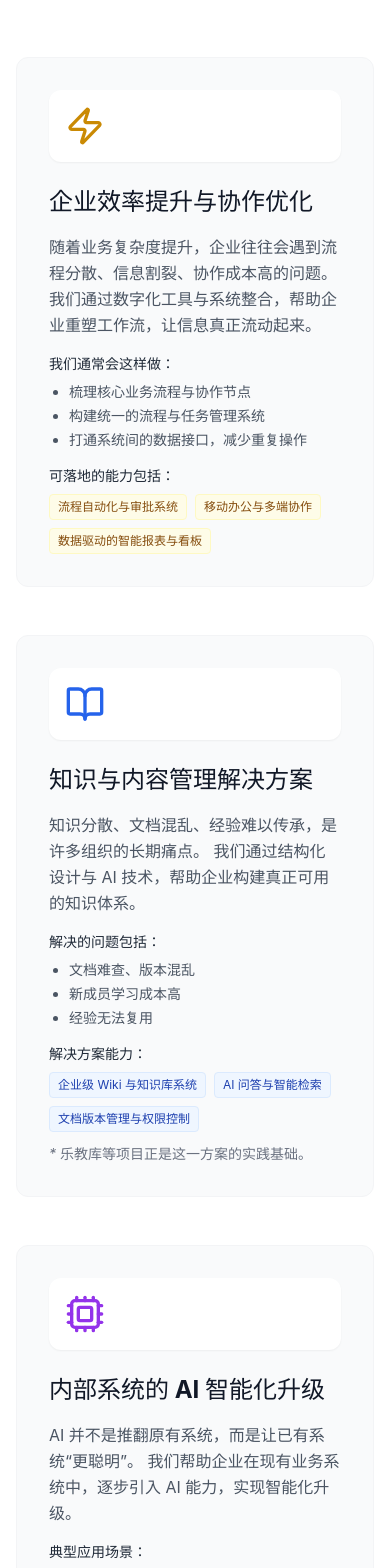
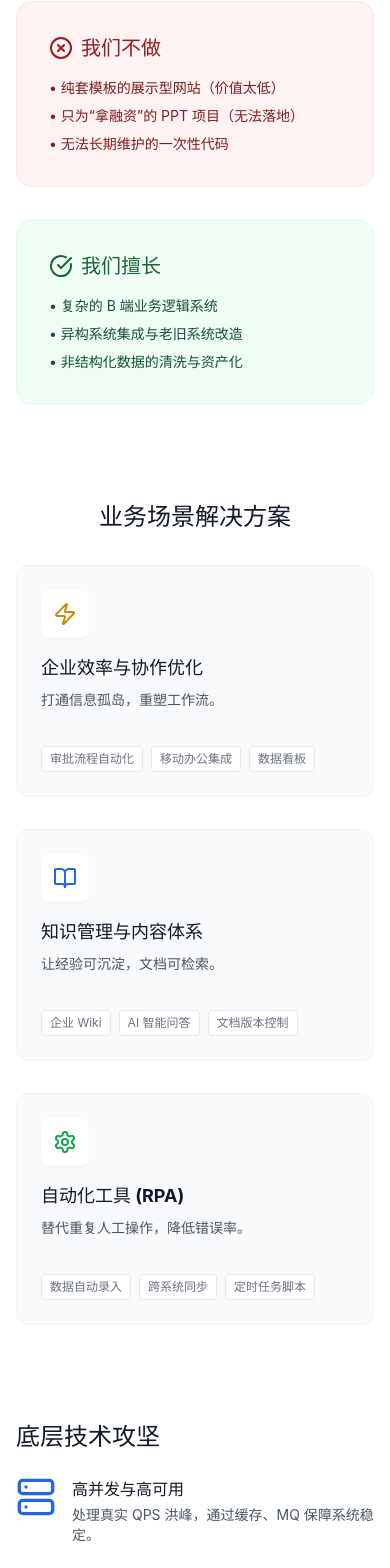
Before and after one commit to lekeopen/lekee-official-site, a React (Vite) app: page /solutions in a window 390 px wide. Shown: the part 401-1969 px from the top of the page. Built offline with nearby package versions, Linux system fonts and the light colour scheme.

Commit message:
refactor: optimize B-side content layout and footer logo size

```diff
--- a/src/components/layout/Footer.tsx
+++ b/src/components/layout/Footer.tsx
@@ -13,7 +13,7 @@ const Footer: React.FC = () => {
           {/* Col 1: Brand Info */}
           <div className="space-y-4">
             <Link to="/" className="block">
-              <img src="/logo_footer.png" alt="乐可开源" className="h-16 w-auto object-contain brightness-0 invert opacity-90 hover:opacity-100 transition-opacity" />
+              <img src="/logo_footer.png" alt="乐可开源" className="h-20 w-auto object-contain brightness-0 invert opacity-90 hover:opacity-100 transition-opacity" />
             </Link>
             <p className="text-gray-400 text-sm leading-relaxed">
               专注 AI 与复杂系统工程实践的技术团队，通过技术创新为客户创造价值。
--- a/src/pages/Services.tsx
+++ b/src/pages/Services.tsx
@@ -1,154 +1,121 @@
 import React from 'react';
-import { Brain, Code, Server, Layout, Database, Shield } from 'lucide-react';
+import { Rocket, RefreshCw, Bot, Code, Database, Shield, Layout, Server, Smartphone } from 'lucide-react';
 import SEOMeta from '../components/common/SEOMeta';
 
 const Services: React.FC = () => {
-  const services = [
+  // 核心业务方向 (New)
+  const coreServices = [
     {
-      icon: <Brain className="w-8 h-8 text-blue-600" />,
-      title: 'AI 应用与智能体',
-      description: (
-        <>
-          <p className="mb-4">面向真实业务场景，基于大语言模型与智能体技术，为个人、团队及企业定制 <strong>可落地、可维护</strong> 的 AI 应用。</p>
-          <div className="space-y-2 text-sm">
-            <p className="font-semibold text-gray-800">适用场景：</p>
-            <ul className="list-disc pl-5 space-y-1">
-              <li>企业内部知识库 / 智能问答</li>
-              <li>智能客服与自动回复系统</li>
-              <li>自动化流程 Agent（信息整理、任务执行）</li>
-              <li>私有化 AI 应用与定制模型接入</li>
-            </ul>
-            <p className="font-semibold text-gray-800 mt-2">交付结果：</p>
-            <p>一个真正能用、能持续迭代的 AI 系统，而不是 Demo。</p>
-          </div>
-        </>
-      )
+      icon: <Rocket className="w-8 h-8 text-blue-600" />,
+      title: '从 0 到 1 的产品工程化',
+      target: '有业务想法但缺乏完整技术团队的创业者 / 转型期企业',
+      problem: '解决“只有想法没有产品”或“外包代码无法维护”的问题。我们不只写代码，还负责技术选型、架构设计直到上线运维。',
+      cooperation: '项目制交付（按里程碑验收）',
+      features: ['MVP 快速验证', '全栈开发', '长期可维护代码', '部署与运维']
     },
     {
-      icon: <Code className="w-8 h-8 text-indigo-600" />,
-      title: '软件定制开发',
-      description: (
-        <>
-          <p className="mb-4">针对具体业务需求，提供从需求分析到长期维护的 <strong>全流程定制开发服务</strong>。</p>
-          <div className="space-y-2 text-sm">
-            <p className="font-semibold text-gray-800">我们擅长：</p>
-            <ul className="list-disc pl-5 space-y-1">
-              <li>Web 系统 / 管理后台 / 工具型应用</li>
-              <li>业务系统重构与性能优化</li>
-              <li>从 0 到 1 的产品原型与 MVP 实现</li>
-            </ul>
-            <p className="font-semibold text-gray-800 mt-2">我们的关注点：</p>
-            <p>系统可扩展性与可维护性；不是“写完就走”，而是长期可用。</p>
-          </div>
-        </>
-      )
+      icon: <RefreshCw className="w-8 h-8 text-indigo-600" />,
+      title: '复杂系统重构与优化',
+      target: '业务发展快导致技术债堆积、系统不稳定的成长期团队',
+      problem: '解决系统经常崩溃、新功能加不进去、数据混乱等“生长痛”。在不中断业务的前提下，理清逻辑，完成架构升级。',
+      cooperation: '技术咨询 + 驻场/远程协作',
+      features: ['遗留代码重构', '性能瓶颈优化', '数据库迁移', '引入 CI/CD']
     },
     {
-      icon: <Server className="w-8 h-8 text-teal-600" />,
-      title: '技术架构咨询',
-      description: (
-        <>
-          <p className="mb-4">为初创团队、转型期企业或技术负责人提供 <strong>清晰、可执行</strong> 的技术决策支持。</p>
-          <div className="space-y-2 text-sm">
-            <p className="font-semibold text-gray-800">服务内容包括：</p>
-            <ul className="list-disc pl-5 space-y-1">
-              <li>系统架构设计与技术选型建议</li>
-              <li>AI / 云服务 / 开源技术引入评估</li>
-              <li>系统演进路线规划</li>
-            </ul>
-            <p className="font-semibold text-gray-800 mt-2">你将获得：</p>
-            <p>一份结合你现状与未来发展的技术判断，而不是“随大流”的方案。</p>
-          </div>
-        </>
-      )
-    },
-    {
-      icon: <Layout className="w-8 h-8 text-purple-600" />,
-      title: '前端工程化与体验',
-      description: (
-        <>
-          <p className="mb-4">构建现代化、高性能、易维护的前端系统，让产品不仅“能用”，而且“好用、耐用”。</p>
-          <div className="space-y-2 text-sm">
-            <p className="font-semibold text-gray-800">服务内容：</p>
-            <ul className="list-disc pl-5 space-y-1">
-              <li>前端架构设计与工程化建设</li>
-              <li>多端适配（Web / 移动端）</li>
-              <li>交互体验与性能优化</li>
-            </ul>
-            <p className="mt-2 text-gray-500 italic">适合对产品体验有要求的项目。</p>
-          </div>
-        </>
-      )
-    },
-    {
-      icon: <Database className="w-8 h-8 text-orange-600" />,
-      title: '数据处理与分析',
-      description: (
-        <>
-          <p className="mb-4">帮助你把零散的数据，转化为 <strong>可理解、可决策</strong> 的信息。</p>
-          <div className="space-y-2 text-sm">
-            <ul className="list-disc pl-5 space-y-1">
-              <li>数据清洗与结构化处理</li>
-              <li>数据存储与查询优化</li>
-              <li>数据可视化与分析报表</li>
-            </ul>
-            <p className="font-semibold text-gray-800 mt-2">目标很简单：</p>
-            <p>让数据真正为业务决策服务。</p>
-          </div>
-        </>
-      )
-    },
-    {
-      icon: <Shield className="w-8 h-8 text-red-600" />,
-      title: '运维与安全支持',
-      description: (
-        <>
-          <p className="mb-4">为系统的长期稳定运行提供可靠保障。</p>
-          <div className="space-y-2 text-sm">
-            <ul className="list-disc pl-5 space-y-1">
-              <li>服务器部署与云环境配置</li>
-              <li>CI/CD 持续集成与部署</li>
-              <li>系统监控、备份与安全防护</li>
-            </ul>
-            <p className="font-semibold text-gray-800 mt-2">适合：</p>
-            <p>没有专职运维人员的团队；希望系统“有人长期管”的项目。</p>
-          </div>
-        </>
-      )
+      icon: <Bot className="w-8 h-8 text-teal-600" />,
+      title: 'AI 智能体 (Agent) 场景落地',
+      target: '希望将大模型能力引入具体业务流的企业',
+      problem: '解决 Token 成本控制、响应速度、私有数据清洗与 RAG 准确率等工程难题。让 AI 真正进入生产环境。',
+      cooperation: 'POC 验证 -> 正式实施',
+      features: ['企业知识库搭建', '任务型 Agent 开发', 'Prompt 优化', '私有化部署评估']
     }
   ];
 
+  // 基础技术能力 (Old + Refined)
+  const capabilities = [
+    { icon: <Layout />, title: 'Web 与前端工程', desc: '构建高性能、响应式的现代化 Web 应用与管理后台。' },
+    { icon: <Smartphone />, title: '移动端开发', desc: '微信小程序、H5 及跨平台移动应用开发。' },
+    { icon: <Server />, title: '后端架构设计', desc: '高可用微服务架构、API 设计与系统集成。' },
+    { icon: <Database />, title: '数据处理与分析', desc: 'ETL 数据清洗、结构化处理与可视化报表。' },
+    { icon: <Shield />, title: '运维与安全', desc: '服务器托管、自动化部署、安全防护与监控。' },
+    { icon: <Code />, title: '技术咨询', desc: '技术选型评估、代码审查与团队工程规范建设。' }
+  ];
+
   return (
-    <div className="py-16 bg-gray-50 min-h-screen">
+    <div className="py-16 bg-gray-50">
       <SEOMeta
         title="能力与服务 | 乐可开源"
-        description="乐可开源提供 AI 应用开发、定制软件开发、技术架构咨询、前端工程化、数据处理与运维安全支持等全方位技术服务，作为你的长期技术伙伴。"
+        description="乐可开源提供从0到1的产品工程化、复杂系统重构、AI智能体落地服务。面向中小企业与创业团队，解决真实的技术痛点。"
         url="/services"
         type="website"
       />
       <div className="container mx-auto px-4 sm:px-6 lg:px-8">
+
+        {/* Header */}
         <div className="text-center mb-16">
-          <h1 className="text-4xl font-bold text-gray-900 mb-4">能力与服务</h1>
+          <h1 className="text-4xl font-bold text-gray-900 mb-6">能力与服务</h1>
           <p className="text-xl text-gray-600 max-w-3xl mx-auto leading-relaxed">
-            乐可开源是一支以 <strong>AI 技术与软件工程能力为核心</strong> 的技术服务团队。<br className="hidden md:block" />
-            不论你是正在探索新想法，还是已有系统需要升级优化，我们都可以作为你的长期技术伙伴，<br className="hidden md:block" />
-            把想法落地为真正可用、可持续演进的系统。
+            我们提供从顶层业务落地到底层技术实现的完整支持。<br/>
+            无论是核心业务系统的建设，还是单项技术能力的补充，我们都能提供专业服务。
           </p>
         </div>
 
-        <div className="grid grid-cols-1 md:grid-cols-2 lg:grid-cols-3 gap-8">
-          {services.map((service, index) => (
-            <div key={index} className="bg-white p-8 rounded-xl shadow-sm hover:shadow-md transition-shadow">
-              <div className="bg-gray-50 w-16 h-16 rounded-lg flex items-center justify-center mb-6">
-                {service.icon}
+        {/* Part 1: 核心合作模式 */}
+        <div className="mb-20">
+          <h2 className="text-2xl font-bold text-gray-900 mb-8 flex items-center">
+            <span className="w-2 h-8 bg-blue-600 rounded-full mr-3"></span>
+            核心合作模式
+          </h2>
+          <div className="grid grid-cols-1 lg:grid-cols-3 gap-8">
+            {coreServices.map((service, index) => (
+              <div key={index} className="bg-white p-8 rounded-xl shadow-sm hover:shadow-lg transition-all border border-gray-100 flex flex-col">
+                <div className="bg-blue-50 w-14 h-14 rounded-xl flex items-center justify-center mb-6">
+                  {service.icon}
+                </div>
+                <h3 className="text-xl font-bold text-gray-900 mb-4">{service.title}</h3>
+                <div className="space-y-4 flex-grow">
+                  <p className="text-sm text-gray-600 leading-relaxed">{service.problem}</p>
+                  <div className="bg-gray-50 p-4 rounded-lg">
+                    <h4 className="text-xs font-bold text-gray-500 uppercase mb-2">交付内容</h4>
+                    <ul className="space-y-1">
+                      {service.features.map((f, i) => (
+                        <li key={i} className="text-xs text-gray-700 flex items-center">
+                          <span className="w-1.5 h-1.5 bg-blue-400 rounded-full mr-2"></span>{f}
+                        </li>
+                      ))}
+                    </ul>
+                  </div>
+                </div>
+                <div className="mt-6 pt-4 border-t border-gray-100 flex justify-between items-center text-xs font-medium">
+                  <span className="text-gray-500">适合：{service.target.split('/')[0].substring(0, 10)}...</span>
+                  <span className="text-blue-700 bg-blue-50 px-2 py-1 rounded">{service.cooperation.split(' ')[0]}</span>
+                </div>
               </div>
-              <h3 className="text-xl font-bold text-gray-900 mb-3">{service.title}</h3>
-              <div className="text-gray-600 leading-relaxed">
-                {service.description}
+            ))}
+          </div>
+        </div>
+
+        {/* Part 2: 基础技术能力矩阵 */}
+        <div>
+          <h2 className="text-2xl font-bold text-gray-900 mb-8 flex items-center">
+            <span className="w-2 h-8 bg-gray-600 rounded-full mr-3"></span>
+            技术能力底座
+          </h2>
+          <div className="grid grid-cols-1 sm:grid-cols-2 lg:grid-cols-3 gap-6">
+            {capabilities.map((cap, index) => (
+              <div key={index} className="flex items-start p-6 bg-white rounded-xl border border-gray-100 hover:border-blue-200 transition-colors">
+                <div className="text-gray-400 mr-4 mt-1">
+                  {React.cloneElement(cap.icon as React.ReactElement, { size: 24 })}
+                </div>
+                <div>
+                  <h3 className="font-bold text-gray-900 mb-2">{cap.title}</h3>
+                  <p className="text-sm text-gray-600">{cap.desc}</p>
+                </div>
               </div>
-            </div>
-          ))}
+            ))}
+          </div>
         </div>
+
       </div>
     </div>
   );
--- a/src/pages/Solutions.tsx
+++ b/src/pages/Solutions.tsx
@@ -1,186 +1,126 @@
 import React from 'react';
-import { Zap, BookOpen, Cpu, Settings } from 'lucide-react';
+import { XCircle, CheckCircle, Server, Database, GitMerge, Zap, BookOpen, Settings, ShieldCheck, Activity, FileText } from 'lucide-react';
+import SEOMeta from '../components/common/SEOMeta';
 
 const Solutions: React.FC = () => {
-  const solutions = [
+  // 业务场景解决方案 (Old Refined)
+  const businessSolutions = [
     {
-      id: 'efficiency',
-      icon: <Zap className="w-10 h-10 text-yellow-600" />,
-      title: '企业效率提升与协作优化',
-      description: (
-        <>
-          <p className="mb-4">
-            随着业务复杂度提升，企业往往会遇到流程分散、信息割裂、协作成本高的问题。
-            我们通过数字化工具与系统整合，帮助企业重塑工作流，让信息真正流动起来。
-          </p>
-          <div className="mb-4">
-            <p className="font-semibold text-gray-800 mb-2 text-sm">我们通常会这样做：</p>
-            <ul className="list-disc pl-5 space-y-1 text-sm text-gray-600">
-              <li>梳理核心业务流程与协作节点</li>
-              <li>构建统一的流程与任务管理系统</li>
-              <li>打通系统间的数据接口，减少重复操作</li>
-            </ul>
-          </div>
-          <div>
-            <p className="font-semibold text-gray-800 mb-2 text-sm">可落地的能力包括：</p>
-            <div className="flex flex-wrap gap-2">
-              {['流程自动化与审批系统', '移动办公与多端协作', '数据驱动的智能报表与看板'].map((item, idx) => (
-                <span key={idx} className="bg-yellow-50 text-yellow-800 text-xs px-2 py-1 rounded border border-yellow-100">{item}</span>
-              ))}
-            </div>
-          </div>
-        </>
-      )
+      icon: <Zap className="text-yellow-600" />,
+      title: '企业效率与协作优化',
+      desc: '打通信息孤岛，重塑工作流。',
+      tags: ['审批流程自动化', '移动办公集成', '数据看板']
     },
     {
-      id: 'knowledge',
-      icon: <BookOpen className="w-10 h-10 text-blue-600" />,
-      title: '知识与内容管理解决方案',
-      description: (
-        <>
-          <p className="mb-4">
-            知识分散、文档混乱、经验难以传承，是许多组织的长期痛点。
-            我们通过结构化设计与 AI 技术，帮助企业构建真正可用的知识体系。
-          </p>
-          <div className="mb-4">
-            <p className="font-semibold text-gray-800 mb-2 text-sm">解决的问题包括：</p>
-            <ul className="list-disc pl-5 space-y-1 text-sm text-gray-600">
-              <li>文档难查、版本混乱</li>
-              <li>新成员学习成本高</li>
-              <li>经验无法复用</li>
-            </ul>
-          </div>
-          <div className="mb-3">
-            <p className="font-semibold text-gray-800 mb-2 text-sm">解决方案能力：</p>
-            <div className="flex flex-wrap gap-2">
-              {['企业级 Wiki 与知识库系统', 'AI 问答与智能检索', '文档版本管理与权限控制'].map((item, idx) => (
-                <span key={idx} className="bg-blue-50 text-blue-800 text-xs px-2 py-1 rounded border border-blue-100">{item}</span>
-              ))}
-            </div>
-          </div>
-          <p className="text-sm text-gray-500 italic">* 乐教库等项目正是这一方案的实践基础。</p>
-        </>
-      )
+      icon: <BookOpen className="text-blue-600" />,
+      title: '知识管理与内容体系',
+      desc: '让经验可沉淀，文档可检索。',
+      tags: ['企业 Wiki', 'AI 智能问答', '文档版本控制']
     },
     {
-      id: 'intelligence',
-      icon: <Cpu className="w-10 h-10 text-purple-600" />,
-      title: '内部系统的 AI 智能化升级',
-      description: (
-        <>
-          <p className="mb-4">
-            AI 并不是推翻原有系统，而是让已有系统“更聪明”。
-            我们帮助企业在现有业务系统中，逐步引入 AI 能力，实现智能化升级。
-          </p>
-          <div className="mb-4">
-            <p className="font-semibold text-gray-800 mb-2 text-sm">典型应用场景：</p>
-            <ul className="list-disc pl-5 space-y-1 text-sm text-gray-600">
-              <li>智能客服与自动回复</li>
-              <li>智能审核与辅助决策</li>
-              <li>数据分析与预测支持</li>
-            </ul>
-          </div>
-          <div className="mb-3">
-            <p className="font-semibold text-gray-800 mb-2 text-sm">我们的做法：</p>
-            <ul className="list-disc pl-5 space-y-1 text-sm text-gray-600">
-              <li>评估现有系统结构与数据质量</li>
-              <li>设计 AI 能力嵌入方式</li>
-              <li>控制成本与复杂度，避免一次性重构</li>
-            </ul>
-          </div>
-          <p className="text-sm text-gray-500 italic">* 小乐等 AI 实践项目，为此类方案提供了真实验证。</p>
-        </>
-      )
-    },
-    {
-      id: 'automation',
-      icon: <Settings className="w-10 h-10 text-green-600" />,
-      title: '自动化工具与 RPA 方案',
-      description: (
-        <>
-          <p className="mb-4">
-            针对规则明确、重复性高的工作任务，我们提供自动化与脚本化解决方案，
-            帮助团队释放人力，减少人为错误。
-          </p>
-          <div className="mb-4">
-            <p className="font-semibold text-gray-800 mb-2 text-sm">适用场景：</p>
-            <ul className="list-disc pl-5 space-y-1 text-sm text-gray-600">
-              <li>数据批处理与定时任务</li>
-              <li>多系统间的数据同步</li>
-              <li>日常运维与管理操作自动化</li>
-            </ul>
-          </div>
-          <div className="mb-3">
-            <p className="font-semibold text-gray-800 mb-2 text-sm">解决方案形式：</p>
-            <div className="flex flex-wrap gap-2">
-              {['定制化 RPA 机器人', '自动化脚本与工具', '可视化流程编排（实验性）'].map((item, idx) => (
-                <span key={idx} className="bg-green-50 text-green-800 text-xs px-2 py-1 rounded border border-green-100">{item}</span>
-              ))}
-            </div>
-          </div>
-          <p className="text-sm text-gray-500 italic">* SmartFlow 等实验项目正用于验证这些能力的边界。</p>
-        </>
-      )
+      icon: <Settings className="text-green-600" />,
+      title: '自动化工具 (RPA)',
+      desc: '替代重复人工操作，降低错误率。',
+      tags: ['数据自动录入', '跨系统同步', '定时任务脚本']
     }
   ];
 
   return (
-    <div className="py-16 bg-white min-h-screen">
+    <div className="py-16 bg-white">
+      <SEOMeta title="解决方案 | 乐可开源" description="..." url="/solutions" type="website" />
       <div className="container mx-auto px-4 sm:px-6 lg:px-8">
-        {/* 页面顶部说明 */}
         <div className="text-center mb-20">
           <h1 className="text-4xl font-bold text-gray-900 mb-6">解决方案</h1>
-          <p className="text-xl text-gray-600 max-w-4xl mx-auto leading-relaxed">
-            我们不局限于特定行业，而是围绕企业与团队在发展过程中普遍遇到的共性问题，<br className="hidden md:block"/>
-            提供基于真实项目经验与技术实践的解决方案。<br className="hidden md:block"/>
-            <span className="text-base text-gray-500 mt-2 block">这些方案并不是固定模板，而是可根据实际情况灵活组合、持续演进的技术路径。</span>
+          <p className="text-xl text-gray-600 max-w-3xl mx-auto leading-relaxed">
+            拒绝“万能模板”。我们提供基于真实工程经验的定制化解决方案，<br/>
+            既解决当下的业务痛点，又兼顾未来的技术演进。
           </p>
         </div>
 
-        {/* 解决方案列表 */}
-        <div className="grid grid-cols-1 lg:grid-cols-2 gap-12 mb-24">
-          {solutions.map((solution) => (
-            <div key={solution.id} className="flex flex-col sm:flex-row gap-6 bg-gray-50 p-8 rounded-xl border border-gray-100 hover:shadow-md transition-shadow">
-              <div className="flex-shrink-0">
-                <div className="p-4 bg-white rounded-xl shadow-sm">
-                  {solution.icon}
+        {/* 1. 我们的原则 */}
+        <div className="grid grid-cols-1 md:grid-cols-2 gap-8 mb-24">
+          <div className="bg-red-50 p-8 rounded-2xl border border-red-100">
+            <h2 className="text-xl font-bold text-red-800 mb-4 flex items-center"><XCircle className="mr-2" /> 我们不做</h2>
+            <ul className="space-y-2 text-red-900 text-sm">
+              <li>• 纯套模板的展示型网站（价值太低）</li>
+              <li>• 只为“拿融资”的 PPT 项目（无法落地）</li>
+              <li>• 无法长期维护的一次性代码</li>
+            </ul>
+          </div>
+          <div className="bg-green-50 p-8 rounded-2xl border border-green-100">
+            <h2 className="text-xl font-bold text-green-800 mb-4 flex items-center"><CheckCircle className="mr-2" /> 我们擅长</h2>
+            <ul className="space-y-2 text-green-900 text-sm">
+              <li>• 复杂的 B 端业务逻辑系统</li>
+              <li>• 异构系统集成与老旧系统改造</li>
+              <li>• 非结构化数据的清洗与资产化</li>
+            </ul>
           </div>
         </div>
-              <div className="flex-1">
-                <h3 className="text-2xl font-bold text-gray-900 mb-4">{solution.title}</h3>
-                <div className="text-gray-600 leading-relaxed">
-                  {solution.description}
+
+        {/* 2. 业务场景解决方案 */}
+        <div className="mb-24">
+          <h2 className="text-2xl font-bold text-gray-900 mb-8 text-center">业务场景解决方案</h2>
+          <div className="grid grid-cols-1 md:grid-cols-3 gap-8">
+            {businessSolutions.map((item, idx) => (
+              <div key={idx} className="bg-gray-50 p-6 rounded-xl border border-gray-100 hover:shadow-md transition-all">
+                <div className="mb-4 w-12 h-12 bg-white rounded-lg flex items-center justify-center shadow-sm">
+                  {React.cloneElement(item.icon as React.ReactElement, { size: 24 })}
                 </div>
+                <h3 className="text-lg font-bold text-gray-900 mb-2">{item.title}</h3>
+                <p className="text-gray-600 text-sm mb-4 h-10">{item.desc}</p>
+                <div className="flex flex-wrap gap-2">
+                  {item.tags.map((t, i) => (
+                    <span key={i} className="text-xs bg-white px-2 py-1 rounded border border-gray-200 text-gray-500">{t}</span>
+                  ))}
                 </div>
               </div>
             ))}
           </div>
+        </div>
 
-        {/* 实践说明 (替代原案例展示) */}
-        <div className="bg-blue-50 rounded-2xl p-8 md:p-12 border border-blue-100">
-          <div className="md:flex items-start justify-between gap-12">
-            <div className="md:w-1/3 mb-8 md:mb-0">
-              <h2 className="text-2xl font-bold text-gray-900 mb-4">实践说明</h2>
-              <p className="text-gray-700 leading-relaxed">
-                我们参与过多类型的软件与系统项目，包括政务系统、行业内部系统、企业级工具与长期运维项目。
-                这些实践让我们积累了宝贵的经验。
-              </p>
+        {/* 3. 技术攻坚与工程标准 (Combined) */}
+        <div className="grid grid-cols-1 lg:grid-cols-2 gap-12 items-start">
+          <div>
+            <h2 className="text-2xl font-bold text-gray-900 mb-6">底层技术攻坚</h2>
+            <div className="space-y-6">
+              <div className="flex gap-4">
+                <Server className="w-10 h-10 text-blue-600 flex-shrink-0" />
+                <div>
+                  <h3 className="font-bold text-gray-900">高并发与高可用</h3>
+                  <p className="text-sm text-gray-600 mt-1">处理真实 QPS 洪峰，通过缓存、MQ 保障系统稳定。</p>
                 </div>
-            <div className="md:w-2/3">
-              <h3 className="font-semibold text-gray-900 mb-4">这些经验构成了我们当前解决方案与 AI 实践的重要基础：</h3>
-              <div className="grid grid-cols-1 sm:grid-cols-3 gap-4">
-                <div className="bg-white p-4 rounded-lg shadow-sm border border-blue-100">
-                  <div className="font-bold text-blue-800 mb-1">复杂需求</div>
-                  <div className="text-sm text-gray-600">拆解与落地</div>
               </div>
-                <div className="bg-white p-4 rounded-lg shadow-sm border border-blue-100">
-                  <div className="font-bold text-blue-800 mb-1">长周期系统</div>
-                  <div className="text-sm text-gray-600">稳定运行保障</div>
+              <div className="flex gap-4">
+                <GitMerge className="w-10 h-10 text-purple-600 flex-shrink-0" />
+                <div>
+                  <h3 className="font-bold text-gray-900">遗留系统改造</h3>
+                  <p className="text-sm text-gray-600 mt-1">建立测试防护网，平滑剥离业务逻辑，重构“屎山”代码。</p>
                 </div>
-                <div className="bg-white p-4 rounded-lg shadow-sm border border-blue-100">
-                  <div className="font-bold text-blue-800 mb-1">工程实现</div>
-                  <div className="text-sm text-gray-600">多角色、多权限系统</div>
               </div>
+              <div className="flex gap-4">
+                <Database className="w-10 h-10 text-orange-600 flex-shrink-0" />
+                <div>
+                  <h3 className="font-bold text-gray-900">数据资产化</h3>
+                  <p className="text-sm text-gray-600 mt-1">ETL 管道搭建与数据仓库建设，为 AI 准备高质量数据。</p>
+                </div>
+              </div>
+            </div>
+          </div>
+
+          <div className="bg-gray-900 text-white p-8 rounded-2xl">
+            <h2 className="text-xl font-bold mb-6">交付标准</h2>
+            <div className="space-y-6">
+              <div className="flex items-center gap-4">
+                <ShieldCheck className="text-green-400" />
+                <span className="text-sm text-gray-300">自动化测试覆盖核心逻辑</span>
+              </div>
+              <div className="flex items-center gap-4">
+                <Activity className="text-blue-400" />
+                <span className="text-sm text-gray-300">完善的监控与报警机制</span>
+              </div>
+              <div className="flex items-center gap-4">
+                <FileText className="text-yellow-400" />
+                <span className="text-sm text-gray-300">交付完整的架构设计与运维文档</span>
               </div>
             </div>
           </div>
```
Also changed, not shown: src/pages/Contact.tsx (+54 -123 lines). Lines whose indentation alone changed are shown as unchanged.
